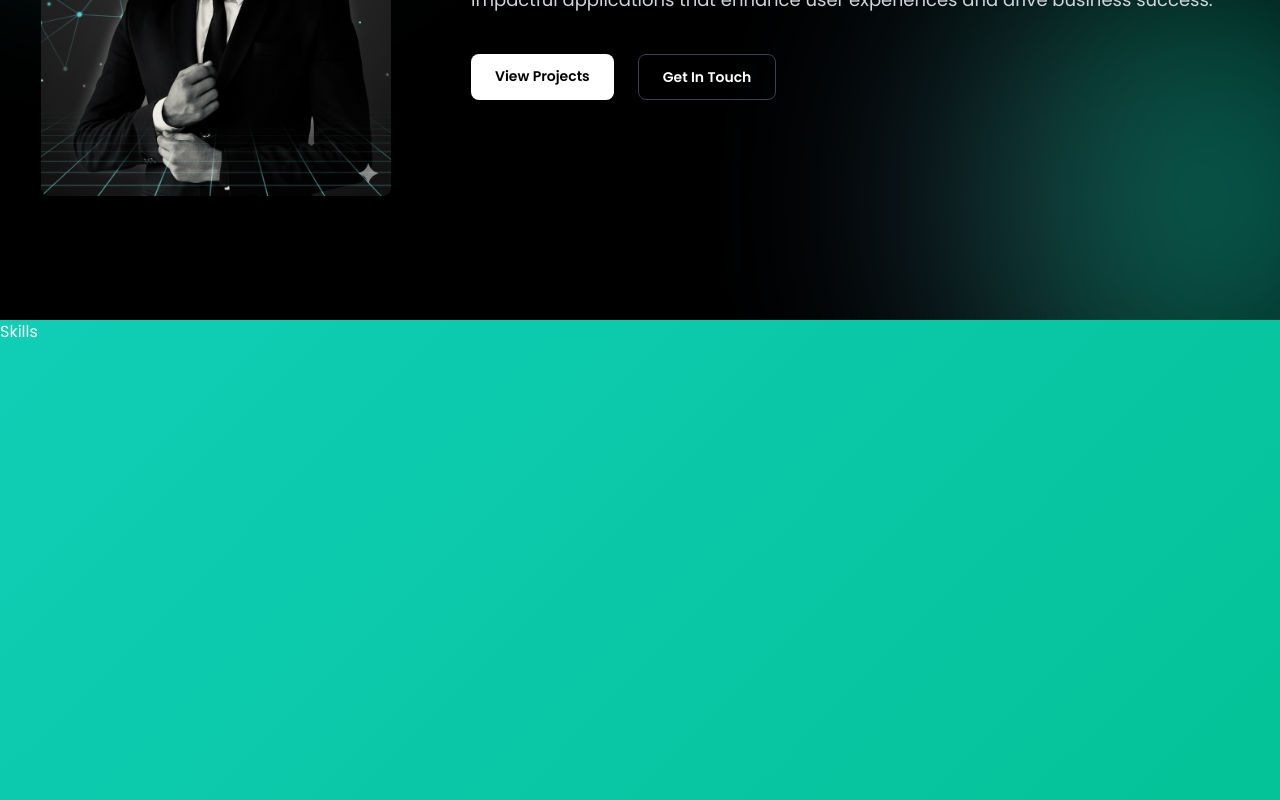
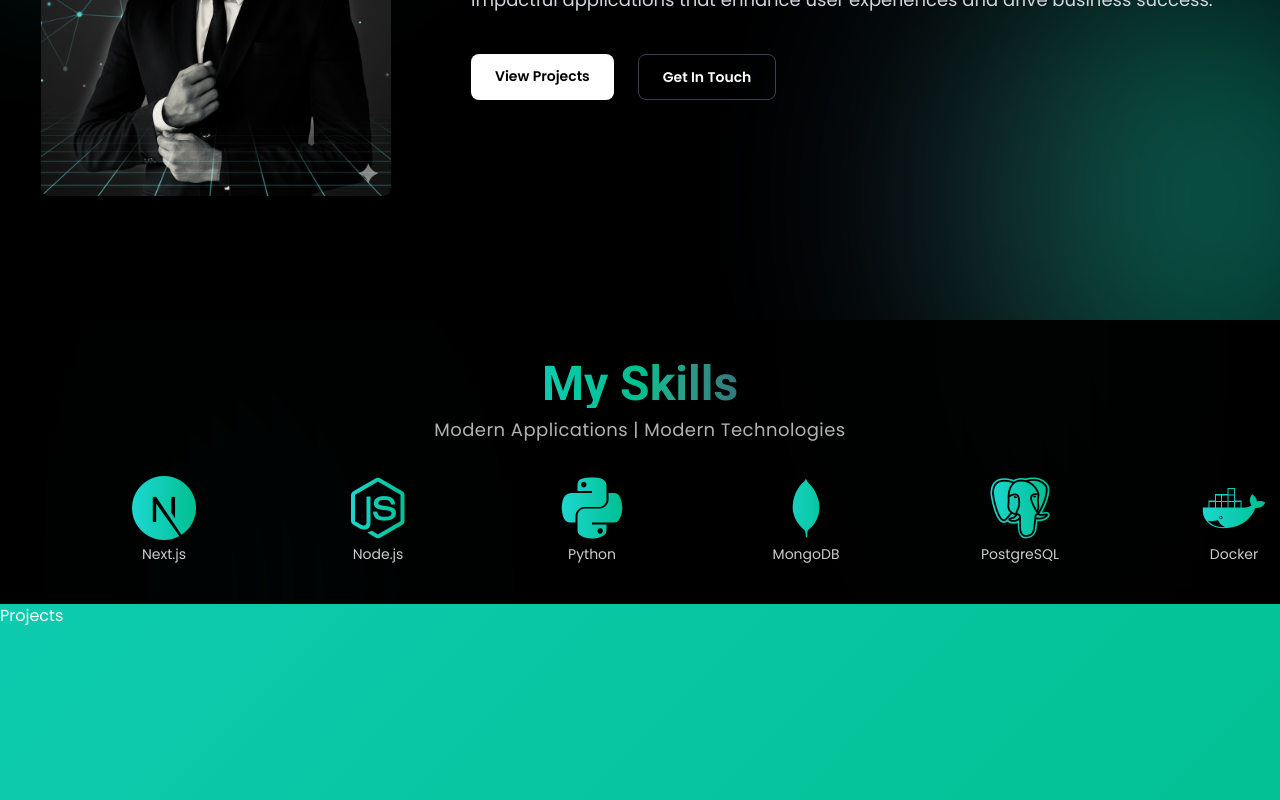
Before and after one commit to roystondz/roystonakashdsouza.in, a React (Vite) app: page / in a window 1280 px wide. Shown: the part 1280-2080 px from the top of the page. Built offline with nearby package versions, Linux system fonts and the light colour scheme.

Commit message:
feat: Enhance portfolio sections with new styles, animations, and skills display

```diff
--- a/index.html
+++ b/index.html
@@ -5,6 +5,10 @@
   <link rel="preconnect" href="https://fonts.gstatic.com" crossorigin>
   <link href="https://fonts.googleapis.com/css2?family=Poppins:ital,wght@0,100;0,200;0,300;0,400;0,500;0,600;0,700;0,800;0,900;1,100;1,200;1,300;1,400;1,500;1,600;1,700;1,800;1,900&family=Roboto:ital,wght@0,100..900;1,100..900&display=swap" rel="stylesheet">
   <meta name="viewport" content="width=device-width, initial-scale=1.0" />
+  <link
+  rel="stylesheet"
+  href="https://cdn.jsdelivr.net/gh/devicons/devicon@latest/devicon.min.css"
+/>
   <title>Royston Akash Dsouza</title>
 </head>
 <body>
--- a/src/App.jsx
+++ b/src/App.jsx
@@ -14,7 +14,6 @@ export default function App() {
   return (
     <div className="relative gradient text-white scroll-smooth scrollbar-hide scroll-behavior-auto">
     <CustomCursor/>
-
       <Navbar/>
       <Home/>
       <About/>
--- a/src/sections/About.jsx
+++ b/src/sections/About.jsx
@@ -43,7 +43,7 @@ const About = () => {
         <h2 className="text-3xl sm:text-4xl font-bold">
           <span className="text-transparent bg-clip-text bg-gradient-to-r from-[#1cd8d2] to-[#00bf8f]">Royston Akash Dsouza</span>
         </h2>
-        <motion.p className="text-gray-300 text-sm sm:text-base md:text-lg leading-relaxed text-justify"
+        <motion.p className="text-gray-300 text-sm sm:text-base md:text-lg leading-relaxed px-4 md:px-0"
         initial={{ y: 50, opacity: 0 }}
         whileInView={{ y: 0, opacity: 1 }}
         transition={{ duration: 0.5, delay: 0.5 }}
--- a/src/sections/Footer.jsx
+++ b/src/sections/Footer.jsx
@@ -1,12 +1,12 @@
 import React from 'react'
-import ParticlesBackground from '../components/ParticlesBackground'
+
 import { motion } from 'framer-motion'
 const Footer = () => {
   return (
-    <div className='w-full min-h-screen bg-black'>
-      <ParticlesBackground />
+    <div className='w-full min-h-screen bg-black '>
+
       <motion.h1
-      className='text-4xl sm:text-5xl md:text-6xl font-bold text-white flex justify-center items-center h-full p-10'
+      className='text-4xl sm:text-5xl md:text-6xl font-bold text-white flex justify-center items-center h-full p-10 w-full text-center'
       initial={{y:50,opacity:0}}
       whileInView={{y:0,opacity:1}}
       transition={{duration:0.5,delay:0.3}}
--- a/src/sections/Home.jsx
+++ b/src/sections/Home.jsx
@@ -43,8 +43,11 @@ const Home = () => {
 
 
   return (
+    <>
+
     <section id='home' className='w-full h-screen relative bg-black overflow-hidden'>
-      <ParticlesBackground />
+      <ParticlesBackground/>
+
       <div className='absolute inset-0 '>
         <div className='absolute -top-32 -left-32 w-[70vw] sm:w-[z-500vw] md:w-[40vw] h-[70vw] sm:h-[z-500vw] md:h-[40vw]  max-w-[500px] max-h-[500px] rounded-full bg-gradient-to-r from-[#302b63] via-[#00bf8f] to-[#1cd8d2] opacity-30 sm:opacity-20 md:opacity-10 blur-[100px] sm:blur-[130px] md:blur-[150px] animate-pulse' >
 
@@ -118,6 +121,7 @@ const Home = () => {
       </div>
 
     </section>
+    </>
   )
 }
 
--- a/src/sections/Skills.jsx
+++ b/src/sections/Skills.jsx
@@ -1,9 +1,90 @@
-import React from 'react'
+import React from "react";
+import { motion } from "framer-motion";
+
+const skills = [
+  { name: "JavaScript", icon: "devicon-javascript-plain" },
+  { name: "TypeScript", icon: "devicon-typescript-plain" },
+  { name: "React", icon: "devicon-react-original" },
+  { name: "Next.js", icon: "devicon-nextjs-original" },
+  { name: "Node.js", icon: "devicon-nodejs-plain" },
+  { name: "Python", icon: "devicon-python-plain" },
+  { name: "MongoDB", icon: "devicon-mongodb-plain" },
+  { name: "PostgreSQL", icon: "devicon-postgresql-plain" },
+  { name: "Docker", icon: "devicon-docker-plain" },
+  { name: "AWS", icon: "devicon-amazonwebservices-plain" },
+  { name: "Git", icon: "devicon-git-plain" },
+  { name: "Figma", icon: "devicon-figma-plain" },
+  { name: "HTML", icon: "devicon-html5-plain" },
+  { name: "CSS", icon: "devicon-css3-plain" },
+  { name: "Tailwind", icon: "devicon-tailwindcss-plain" },
+  { name: "Express", icon: "devicon-express-original" },
+  { name: "Prisma", icon: "devicon-prisma-plain" },
+  { name: "Vercel", icon: "devicon-vercel-plain" },
+  { name: "GitHub", icon: "devicon-github-original" },
+  { name: "Postman", icon: "devicon-postman-plain" },
+  { name: "VSCode", icon: "devicon-vscode-plain" },
+  { name: "Linux", icon: "devicon-linux-plain" },
+];
+
 
 const Skills = () => {
   return (
-    <div className='w-full h-screen'>Skills</div>
-  )
-}
+    <section
+      id="skills"
+      className="relative flex flex-col items-center justify-center w-full min-h-[20vh] overflow-hidden bg-black text-white py-10"
+    >
+      {/* Background soft glow */}
+      <div className="absolute inset-0 overflow-hidden pointer-events-none">
+        <div className="absolute top-1/4 left-[-10%] w-[400px] h-[400px] rounded-full bg-[#1cd8d2]/30 blur-[160px] animate-pulse"></div>
+        <div className="absolute bottom-1/4 right-[-10%] w-[400px] h-[400px] rounded-full bg-[#00bf8f]/30 blur-[160px] animate-pulse delay-500"></div>
+      </div>
 
-export default Skills
+      {/* Title */}
+      <motion.div className="relative z-10 text-center mb-8"
+      initial={{ y: 50, opacity: 0 }}
+      whileInView={{ y: 0, opacity: 1 }}
+      transition={{ duration: 0.5 }}
+      >
+        <h2 className="text-4xl sm:text-5xl font-bold bg-gradient-to-r from-[#1cd8d2]  via-[#00bf8f] to-[#302b63] bg-clip-text text-transparent">
+          My Skills
+        </h2>
+        <p className="mt-2 text-white/70 text-base sm:text-lg tracking-wide">
+          Modern Applications | Modern Technologies
+        </p>
+      </motion.div>
+
+      {/* Infinite Scrolling Skills */}
+      <div className="relative z-10 w-full max-w-7xl overflow-hidden">
+        <motion.div
+          className="flex whitespace-nowrap gap-16"
+          animate={{ x: ["0%", "-120%"] }}
+          transition={{
+            repeat: Infinity,
+            repeatType: "loop",
+            ease: "linear",
+            duration: 5,
+          }}
+        >
+          {[...skills, ...skills].map((skill, index) => (
+            <div
+              key={index}
+              className="flex flex-col items-center justify-center min-w-[150px] group"
+            >
+              <i
+                className={`${skill.icon} text-[64px] transition-transform duration-300 group-hover:scale-110 bg-gradient-to-r from-[#1cd8d2] to-[#00bf8f] bg-clip-text text-transparent`}
+              ></i>
+              <p className="text-sm mt-1 text-white/80 group-hover:text-white">
+                {skill.name}
+              </p>
+            </div>
+          ))}
+        </motion.div>
+      </div>
+
+      {/* Fading edges */}
+      <div className="pointer-events-none absolute inset-0 bg-gradient-to-r from-black via-transparent to-black" />
+    </section>
+  );
+};
+
+export default Skills;
```
